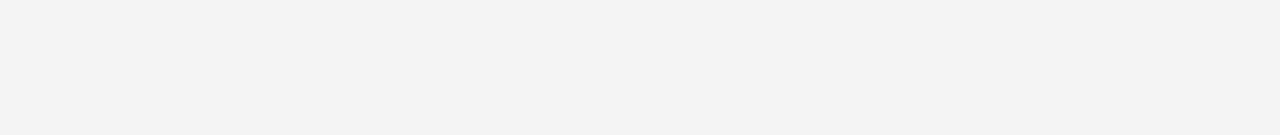
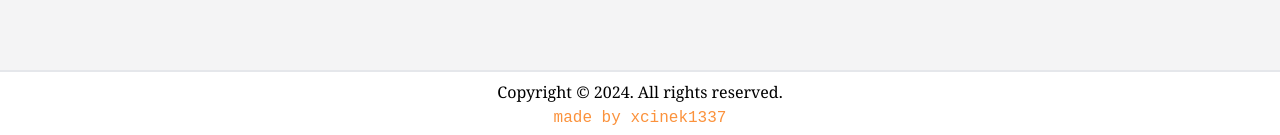
Before and after one commit to xcinek1337/Gadget-Guru, a Next.js app: page /posts in a window 1280 px wide. Shown: the part 662-797 px from the top of the page. Built offline with nearby package versions, Linux system fonts and the light colour scheme; no server answers; the database is empty.

Commit message:
footer added

```diff
--- a/src/app/layout.tsx
+++ b/src/app/layout.tsx
@@ -2,6 +2,7 @@ import type { Metadata } from 'next';
 import { Inter } from 'next/font/google';
 import './globals.css';
 import Header from '@/components/Header/Header';
+import Footer from '@/components/Footer';
 
 const inter = Inter({ subsets: ['latin'] });
 
@@ -17,9 +18,10 @@ export default function RootLayout({
 }>) {
 	return (
 		<html lang='en'>
-			<body className={`${inter.className} bg-zinc-100 `}>
+			<body className={`${inter.className} relative bg-zinc-100 min-h-screen flex flex-col pb-[68px]`}>
 				<Header />
 				{children}
+				<Footer />
 			</body>
 		</html>
 	);
--- a/src/app/posts/page.tsx
+++ b/src/app/posts/page.tsx
@@ -8,7 +8,7 @@ export default async function Page() {
     <div>
       {posts.map((post) => {
         return (
-          <p className='text-center'>{post.id} {post.title}</p>
+          <p key={post.id} className='text-center'>{post.id} {post.title}</p>
         )
       })}
     </div>
--- /dev/null
+++ b/src/components/Footer.tsx
@@ -0,0 +1,11 @@
+import Link from 'next/link';
+
+export default function Footer() {
+	return (
+		<footer className='absolute bottom-0 border-t-2 py-2 bg-white border-gray-200 w-full text-center left-0'>
+			<span className='font-serif'> Copyright © {new Date().getFullYear()}. All rights reserved. </span>
+            <hr className='border-none' />
+			<Link className='font-logoFont text-orange-400' href={'https://github.com/xcinek1337'}>made by xcinek1337</Link>
+		</footer>
+	);
+}
```
